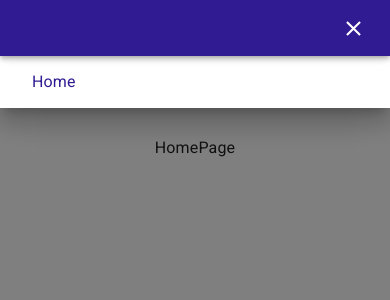
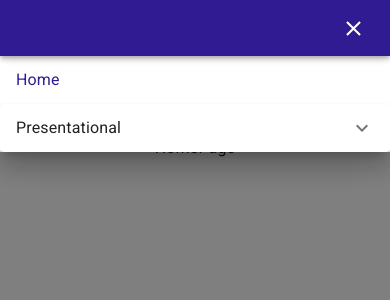
Before and after one commit to KarolisBar94/App-Project, a React (Vite) app: page / in a window 390 px wide. Both pictures are taken after a click on the button 353 px from the left and 28 px from the top of the page. Shown: the top 300 px of the page. Built offline with nearby package versions, Linux system fonts and the light colour scheme.

Commit message:
menu-acordion

```diff
--- /dev/null
+++ b/src/components/layouts/navbar-layout/navbar/navbar-mobile-acordion.tsx
@@ -0,0 +1,45 @@
+import React from 'react';
+import {
+  MenuList,
+  MenuItem,
+  Accordion,
+  AccordionSummary,
+  Typography,
+  AccordionDetails,
+} from '@mui/material';
+import ExpandMoreIcon from '@mui/icons-material/ExpandMore';
+import NavbarMobileLink from './navbar-mobile-link';
+import LinkData from './link-data';
+
+type NavbarMobileLinksAccordionProps = {
+  title: string,
+  linksData: LinkData[],
+  closeDrawer: VoidFunction
+};
+
+const NavbarMobileLinksAccordion: React.FC<NavbarMobileLinksAccordionProps> = ({
+  title,
+  linksData,
+  closeDrawer,
+}) => (
+  <Accordion>
+    <AccordionSummary expandIcon={<ExpandMoreIcon />}>
+      <Typography>{title}</Typography>
+    </AccordionSummary>
+    <AccordionDetails>
+      <MenuList sx={{ p: 0 }}>
+        {linksData.map(({ link, text }) => (
+          <MenuItem
+            key={link}
+            onClick={closeDrawer}
+            sx={{ p: 0 }}
+          >
+            <NavbarMobileLink to={link}>{text}</NavbarMobileLink>
+          </MenuItem>
+        ))}
+      </MenuList>
+    </AccordionDetails>
+  </Accordion>
+);
+
+export default NavbarMobileLinksAccordion;
--- a/src/components/layouts/navbar-layout/navbar/navbar.tsx
+++ b/src/components/layouts/navbar-layout/navbar/navbar.tsx
@@ -4,7 +4,6 @@ import routes from 'navigation/routes';
 import NavbarMobileMenu from './nvabar-mobile-menu';
 import type LinkData from './link-data';
 import NavbarDesktopMenu from './navabr-desktop-menu';
-
 
 const linksData: LinkData[] = [
   { link: routes.HomePage, text: 'Home' },
@@ -17,27 +16,30 @@ const linksData: LinkData[] = [
   { link: routes.SpeedDialPage, text: 'Speed Dial' },
   { link: routes.AvatarPage, text: 'Avatar' },
   { link: routes.RatingPage, text: 'Rating' },
- ]
- const controlsPagesData = [
-   { link: routes.ButtonPage, text: 'Button' },
-   { link: routes.TextFieldPage, text: 'Text Field' },
-   { link: routes.SelectPage, text: 'Select' },
-   { link: routes.RadioButtonPage, text: 'Radios' },
-   { link: routes.CheckboxPage, text: 'Checkbox' },
-   { link: routes.AutoCompletePage, text: 'AutoComplete' },
-   { link: routes.SwitchPage, text: 'Switch' },
- ]
- const wrapperPagesData = [
-   { link: routes.BoxPage, text: 'Box' },
-   { link: routes.CardPage, text: 'Card' },
-   { link: routes.ImageListPage, text: 'Image List' },
-   { link: routes.DrawerPage, text: 'Drawer' },
-   { link: routes.NavbarPage, text: 'Navbar' },
- ]
- const statefulPagesData = [
-   { link: routes.BottomNavigationPage, text: 'Bottom Navigation' },
-   { link: routes.AccordionPage, text: 'Accordion' },
 ];
+
+// const controlsPagesData = [
+//   { link: routes.ButtonPage, text: 'Button' },
+//   { link: routes.TextFieldPage, text: 'Text Field' },
+//   { link: routes.SelectPage, text: 'Select' },
+//   { link: routes.RadioButtonPage, text: 'Radios' },
+//   { link: routes.CheckboxPage, text: 'Checkbox' },
+//   { link: routes.AutoCompletePage, text: 'AutoComplete' },
+//   { link: routes.SwitchPage, text: 'Switch' },
+// ];
+
+// const wrapperPagesData = [
+//   { link: routes.BoxPage, text: 'Box' },
+//   { link: routes.CardPage, text: 'Card' },
+//   { link: routes.ImageListPage, text: 'Image List' },
+//   { link: routes.DrawerPage, text: 'Drawer' },
+//   { link: routes.NavbarPage, text: 'Navbar' },
+// ];
+
+// const statefulPagesData = [
+//   { link: routes.BottomNavigationPage, text: 'Bottom Navigation' },
+//   { link: routes.AccordionPage, text: 'Accordion' },
+// ];
 const expandBreakpoint: Breakpoint = 'lg';
 
 const Navbar = () => (
@@ -50,6 +52,10 @@ const Navbar = () => (
       <NavbarMobileMenu
         expandBreakpoint={expandBreakpoint}
         linksData={linksData}
+        linksGroup={{
+          title: 'Presentational',
+          linksData: presentationalPagesData,
+        }}
       />
     </Toolbar>
   </AppBar>
--- a/src/components/layouts/navbar-layout/navbar/nvabar-mobile-menu.tsx
+++ b/src/components/layouts/navbar-layout/navbar/nvabar-mobile-menu.tsx
@@ -14,15 +14,21 @@ import MenuIcon from '@mui/icons-material/Menu';
 import CloseIcon from '@mui/icons-material/Close';
 import NavbarMobileLink from './navbar-mobile-link';
 import LinkData from './link-data';
+import NavbarMobileLinksAccordion from './navbar-mobile-acordion';
 
 type NavbarMobileMenuProps = {
   expandBreakpoint: Breakpoint,
-  linksData: LinkData[]
+  linksData: LinkData[],
+  linksGroup: {
+    title: string,
+    linksData: LinkData[],
+  }
 };
 
 const NavbarMobileMenu: React.FC<NavbarMobileMenuProps> = ({
   expandBreakpoint,
   linksData,
+  linksGroup,
 }) => {
   const [drawerOpen, setDrawerOpen] = React.useState<boolean>(false);
   const isExpanded = useMediaQuery((theme: Theme) => theme.breakpoints.up(expandBreakpoint));
@@ -48,10 +54,19 @@ const NavbarMobileMenu: React.FC<NavbarMobileMenuProps> = ({
           <Toolbar />
           <MenuList sx={{ p: 0 }}>
             {linksData.map(({ link, text }) => (
-              <MenuItem key={link} onClick={() => setDrawerOpen(false)}>
+              <MenuItem
+                key={link}
+                onClick={() => setDrawerOpen(false)}
+                sx={{ p: 0 }}
+              >
                 <NavbarMobileLink to={link}>{text}</NavbarMobileLink>
               </MenuItem>
             ))}
+            <NavbarMobileLinksAccordion
+              title={linksGroup.title}
+              linksData={linksGroup.linksData}
+              closeDrawer={() => setDrawerOpen(false)}
+            />
           </MenuList>
         </Box>
       </Drawer>
```
Lines whose indentation alone changed are shown as unchanged.
